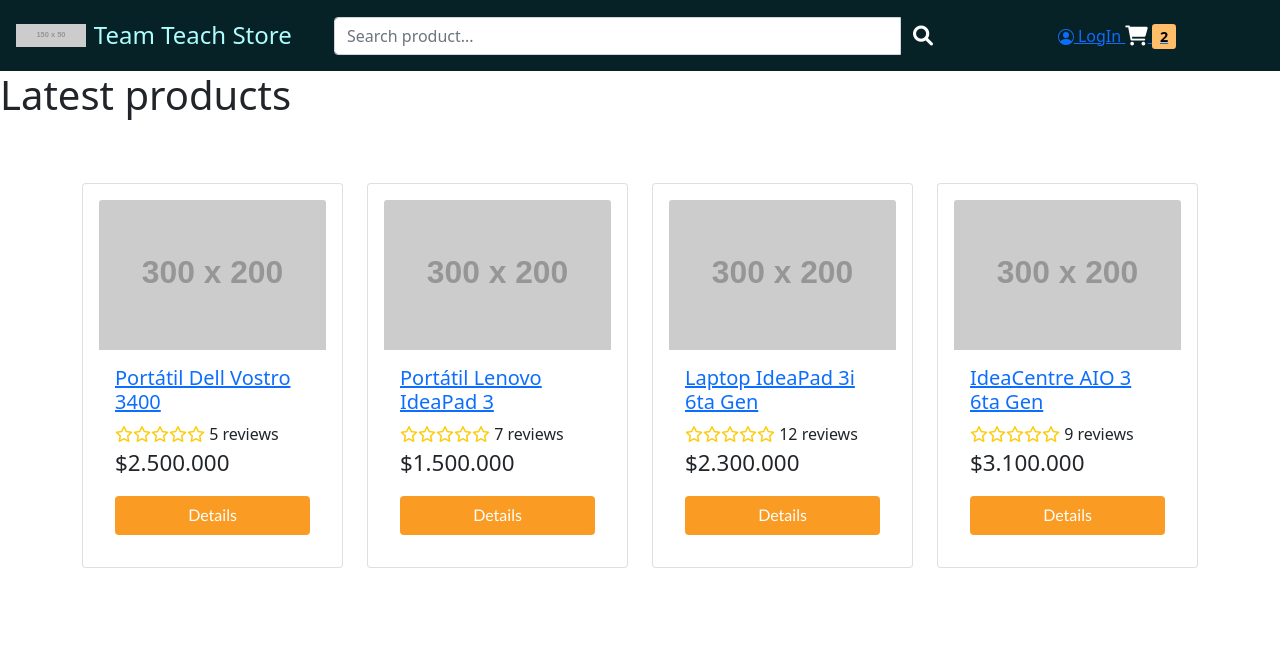
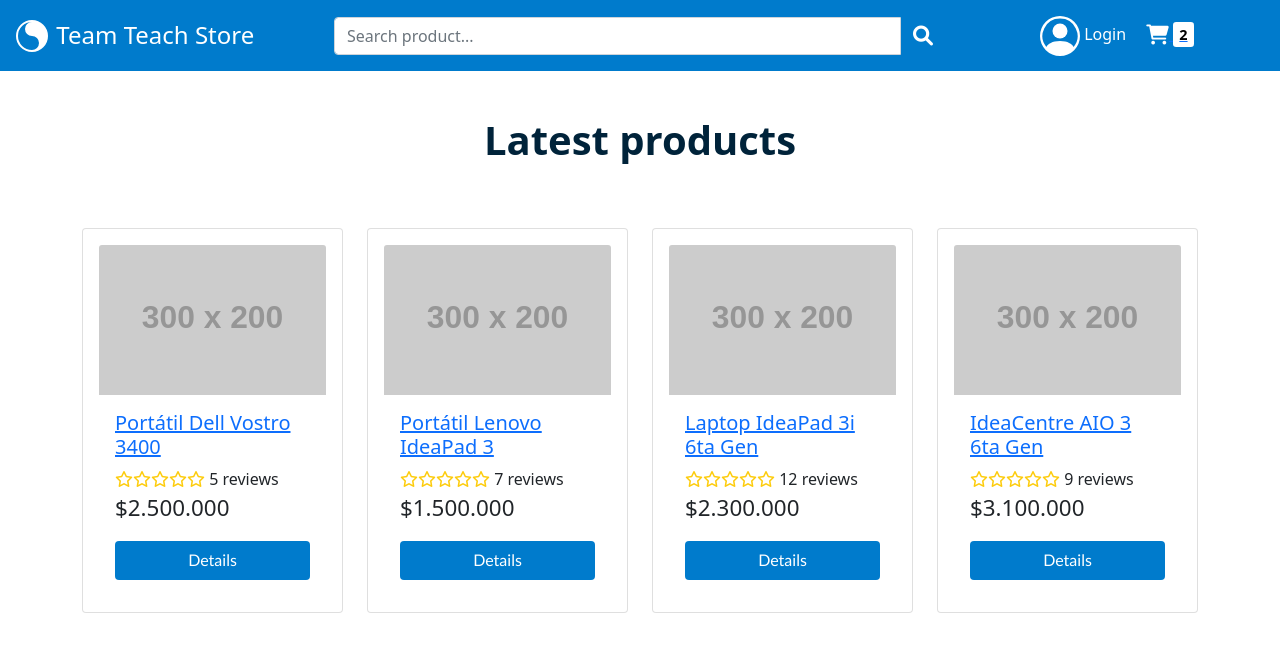
Before and after one commit to HelberthGM/tienda, a plain HTML site: page index.html in a window 1280 px wide. Drawn offline with nearby package versions, Linux system fonts and the light colour scheme; placeholder pictures from the web are drawn by us.

Commit message:
update home

```diff
--- a/index.html
+++ b/index.html
@@ -13,7 +13,9 @@
     <nav class="navbar row">
       <div class="col-12 col-md-3">
         <div class="navbar-brand inside">
-            <img src="https://via.placeholder.com/150x50/007bff/ffffff?text=Logo" alt="Team Teach Store Logo" class="logo" />
+            <svg xmlns="http://www.w3.org/2000/svg" width="16" height="16" fill="currentColor" class="bi bi-brilliance" viewBox="0 0 16 16" id="logo">
+              <path d="M8 16A8 8 0 1 1 8 0a8 8 0 0 1 0 16M1 8a7 7 0 0 0 7 7 3.5 3.5 0 1 0 0-7 3.5 3.5 0 1 1 0-7 7 7 0 0 0-7 7"/>
+            </svg>
           <a href="index.html"></a>
             <h4 id="text">Team Teach Store</h4>
         </div>
@@ -40,12 +42,12 @@
 
       <div class="col-12 col-md-3 mt-4 mt-md-0 text-center">
         <span>
-          <a href="login.html">
+          <a href="login.html" ">
             <svg type="button" xmlns="http://www.w3.org/2000/svg" width="16" height="16" fill="currentColor" class="bi bi-person-circle" viewBox="0 0 16 16">
-  <path d="M11 6a3 3 0 1 1-6 0 3 3 0 0 1 6 0"/>
-  <path fill-rule="evenodd" d="M0 8a8 8 0 1 1 16 0A8 8 0 0 1 0 8m8-7a7 7 0 0 0-5.468 11.37C3.242 11.226 4.805 10 8 10s4.757 1.225 5.468 2.37A7 7 0 0 0 8 1"/>
-</svg>
-            LogIn
+              <path d="M11 6a3 3 0 1 1-6 0 3 3 0 0 1 6 0"/>
+              <path fill-rule="evenodd" d="M0 8a8 8 0 1 1 16 0A8 8 0 0 1 0 8m8-7a7 7 0 0 0-5.468 11.37C3.242 11.226 4.805 10 8 10s4.757 1.225 5.468 2.37A7 7 0 0 0 8 1"/>
+            </svg>
+            Login
           </a>
         </span>
         <a href="carrito.html">
--- a/styles/App.css
+++ b/styles/App.css
@@ -48,24 +48,12 @@
 
 #login_btn,
 #view_btn {
-  background-color: #febd69;
+  background-color: #007bcc;
   padding: 0.4rem 1.8rem;
   font-family: calibri;
 }
 
-#cart {
-  font-size: 1rem;
-  color: white;
-}
 
-#cart_count {
-  background-color: #febd69;
-  padding: 0.2rem 0.5rem;
-  border-radius: 0.2rem;
-  color: black;
-  font-weight: bold;
-  font-size: 0.9rem;
-}
 
 /* Home page */
 #products_heading {
@@ -94,7 +82,7 @@
 }
 
 #view_btn {
-  background-color: #fa9c23;
+  background-color: #007bcc;
   color: white;
 }
 
@@ -112,6 +100,15 @@
   font-size: 0.85rem;
   color: grey;
   margin-left: 0.5rem;
+}
+
+#encabezado_pdts {
+  display: flex;
+  justify-content: center;
+  align-items: center;
+  margin-top: 2.8rem;
+  font-weight: bold;
+  color: #00233a;
 }
 
 /* Footer */
--- a/styles/navbar.css
+++ b/styles/navbar.css
@@ -1,6 +1,6 @@
 .navbar {
-    background-color: #072227;
-    color: #AEFEFF;
+    background-color: #007bcc;
+    color: #ffffff;
 }
 
 .inside{
@@ -36,3 +36,47 @@
     text-decoration:none;
     color: #AEFEFF;
 }
+
+/* Login styling - make icon and text white */
+.navbar a[href="login.html"] {
+    color: white !important;
+    text-decoration: none;
+    margin-right: 1em;
+}
+
+.navbar a[href="login.html"] svg {
+    fill: white;
+    color: white;
+    width: 2.5rem;
+    height: 2.5rem;
+}
+
+.navbar a[href="login.html"]:hover {
+    color: #AEFEFF !important;
+}
+
+.navbar a[href="login.html"]:hover svg {
+    fill: #AEFEFF;
+    color: #AEFEFF;
+}
+
+
+#cart {
+    font-size: 1rem;
+    text-decoration: none;;
+}
+
+#cart_count {
+    background-color: #ffffff;
+    padding: 0.2rem 0.4rem;
+    border-radius: 0.2rem;
+    color: black;
+    font-weight: bold;
+    text-decoration: none;
+    font-size: 0.9rem;
+}
+
+#logo {
+    width: 2rem;
+    height: 2rem;
+}
```
